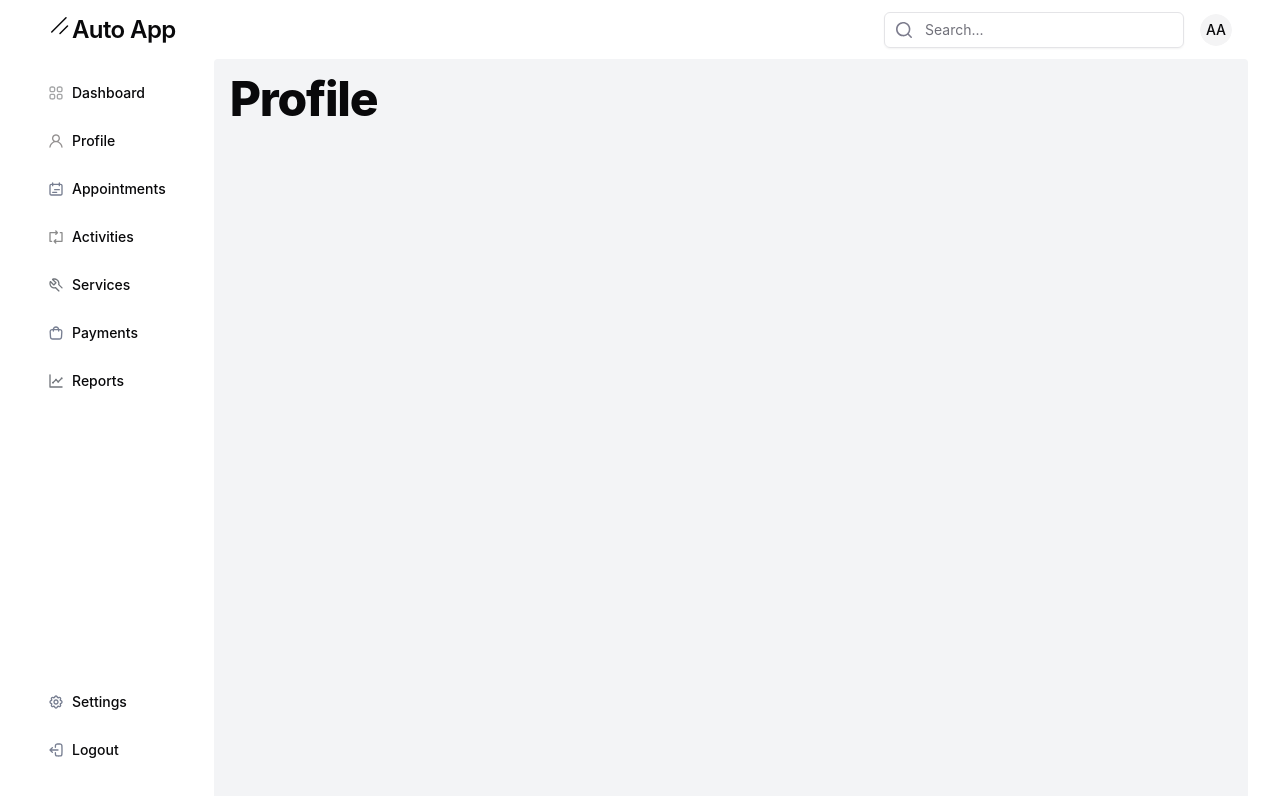
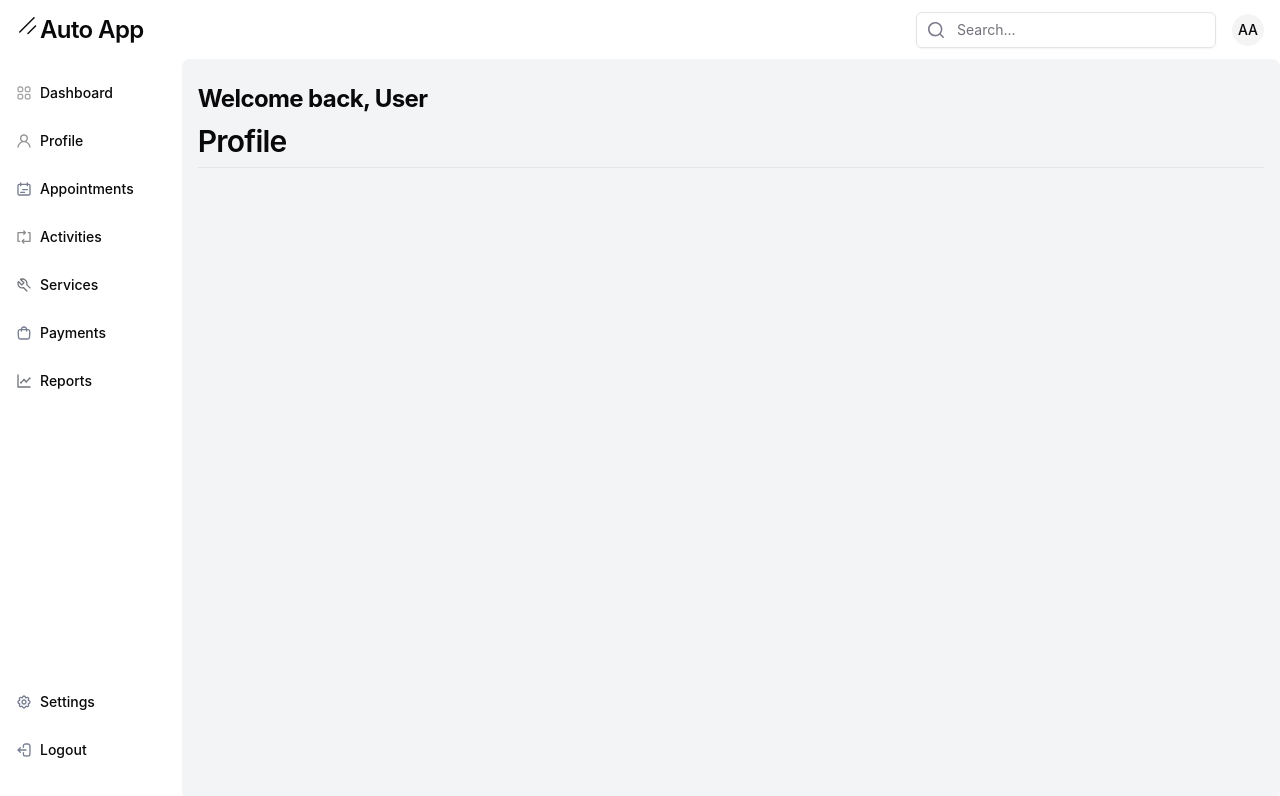
Before and after one commit to CeeJayyy007/auto-app-frontend, a React (Vite) app: page /profile in a window 1280 px wide. Shown: the top 796 px of the page. Built offline with nearby package versions, Linux system fonts and the light colour scheme; sample sign-in values are in the browser's storage.

Commit message:
refactor: update components and refactor code

```diff
--- a/src/components/layout/Layout.jsx
+++ b/src/components/layout/Layout.jsx
@@ -6,13 +6,16 @@ import { Suspense } from 'react';
 
 const Layout = () => {
   return (
-    <div className="flex flex-col h-screen md:container md:mx-auto">
+    <div className="flex flex-col h-screen md:container md:mx-auto md:px-0">
       <MainNav />
       <div className="flex flex-row h-screen">
         <Sidebar />
         {/* <Suspense fallback={<CustomLoader />}> */}
         <Suspense>
-          <div className="bg-gray-100 rounded w-screen p-4">
+          <div className="bg-gray-100 rounded-lg w-screen p-4">
+            <h4 className="text-2xl my-2 font-bold tracking-tight">
+              Welcome back, User
+            </h4>
             <Outlet />
           </div>
         </Suspense>
--- a/src/pages/Profile.jsx
+++ b/src/pages/Profile.jsx
@@ -1,7 +1,7 @@
 const Profile = () => {
   return (
     <div>
-      <h1>Profile</h1>
+      <h2>Profile</h2>
     </div>
   );
 };
```
